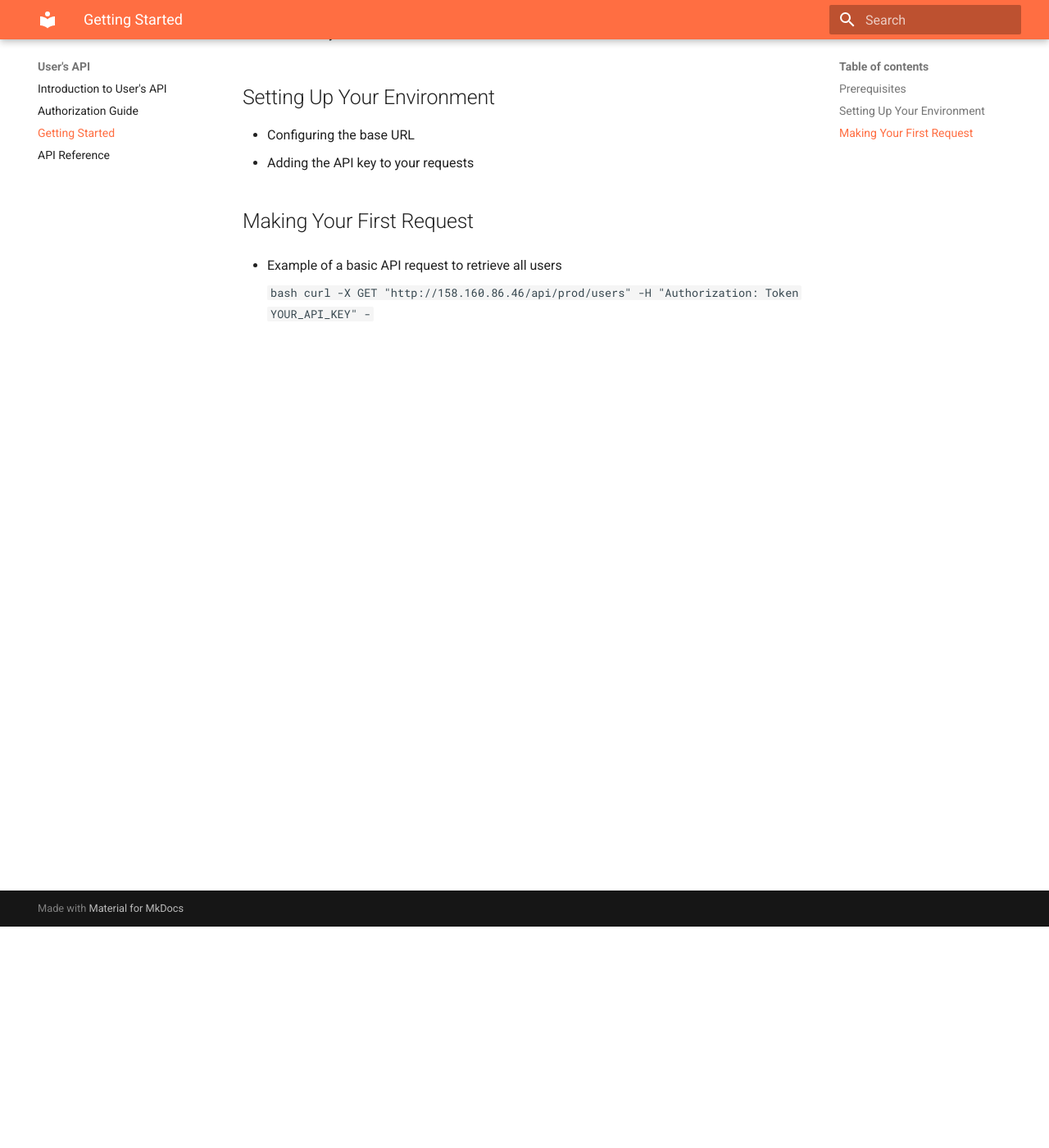
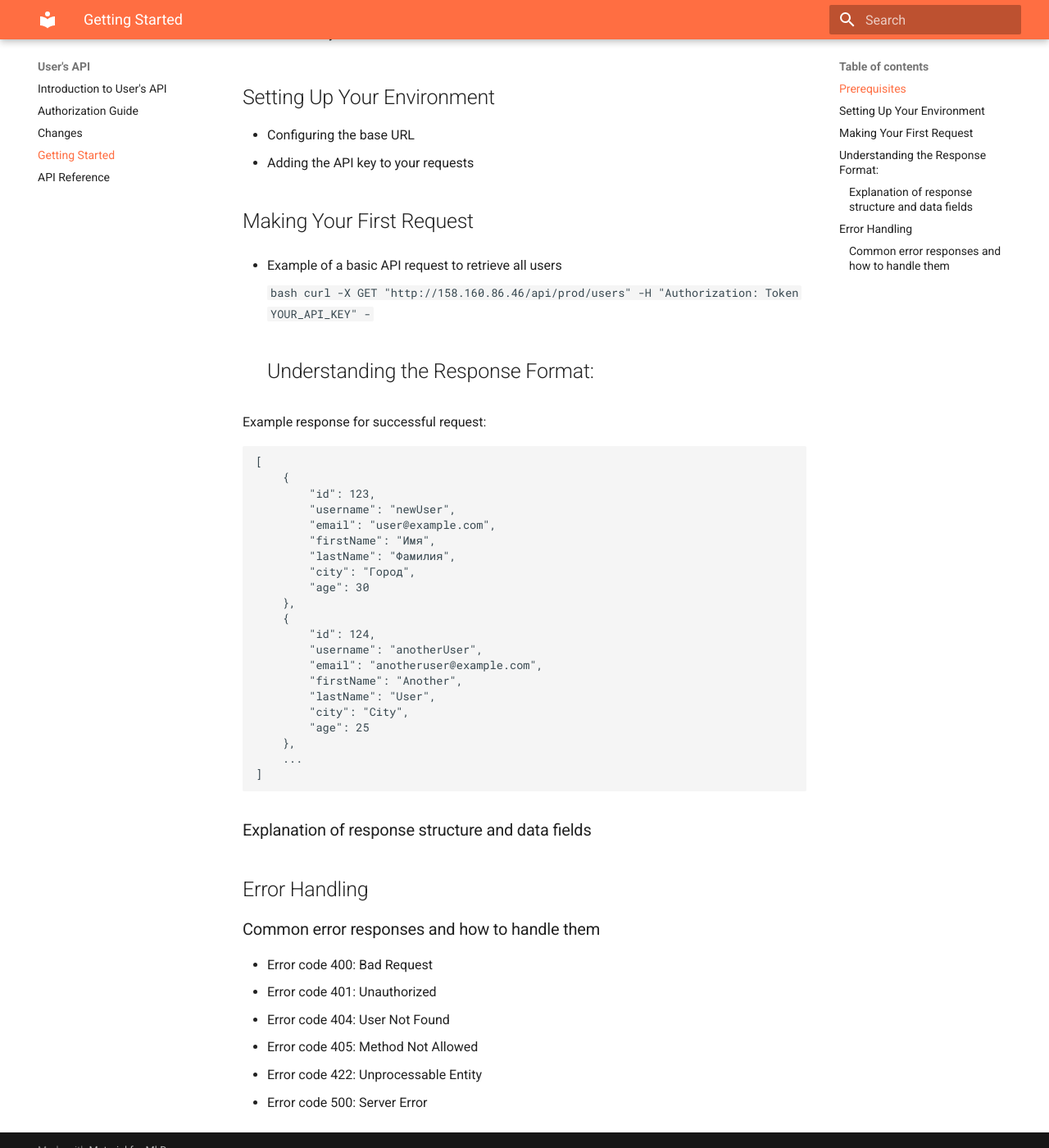
Before and after one commit to lananovikova10/api-docs-course, an MkDocs documentation site: the page built from docs/getting-started.md, in a window 1280 px wide and 1400 px high, scrolled down 270 px. Shown: the whole window at 82% size. Built offline with MkDocs 1.6.1 and Material for MkDocs 9.7.7, drawn with Linux system fonts in a browser that asks for light colours.

Commit message:
add more contents + changelog

````diff
--- a/docs/getting-started.md
+++ b/docs/getting-started.md
@@ -15,3 +15,42 @@
     ```bash
     curl -X GET "http://158.160.86.46/api/prod/users" -H "Authorization: Token YOUR_API_KEY"
   - ```
+## Understanding the Response Format:
+
+Example response for successful request:
+
+```
+[
+    {
+        "id": 123,
+        "username": "newUser",
+        "email": "user@example.com",
+        "firstName": "Имя",
+        "lastName": "Фамилия",
+        "city": "Город",
+        "age": 30
+    },
+    {
+        "id": 124,
+        "username": "anotherUser",
+        "email": "anotheruser@example.com",
+        "firstName": "Another",
+        "lastName": "User",
+        "city": "City",
+        "age": 25
+    },
+    ...
+]
+```
+
+### Explanation of response structure and data fields
+
+## Error Handling
+
+### Common error responses and how to handle them
+- Error code 400: Bad Request
+- Error code 401: Unauthorized
+- Error code 404: User Not Found
+- Error code 405: Method Not Allowed
+- Error code 422: Unprocessable Entity
+- Error code 500: Server Error
````
Also changed, not shown: docs/changes.md (added, +8 -0 lines).
